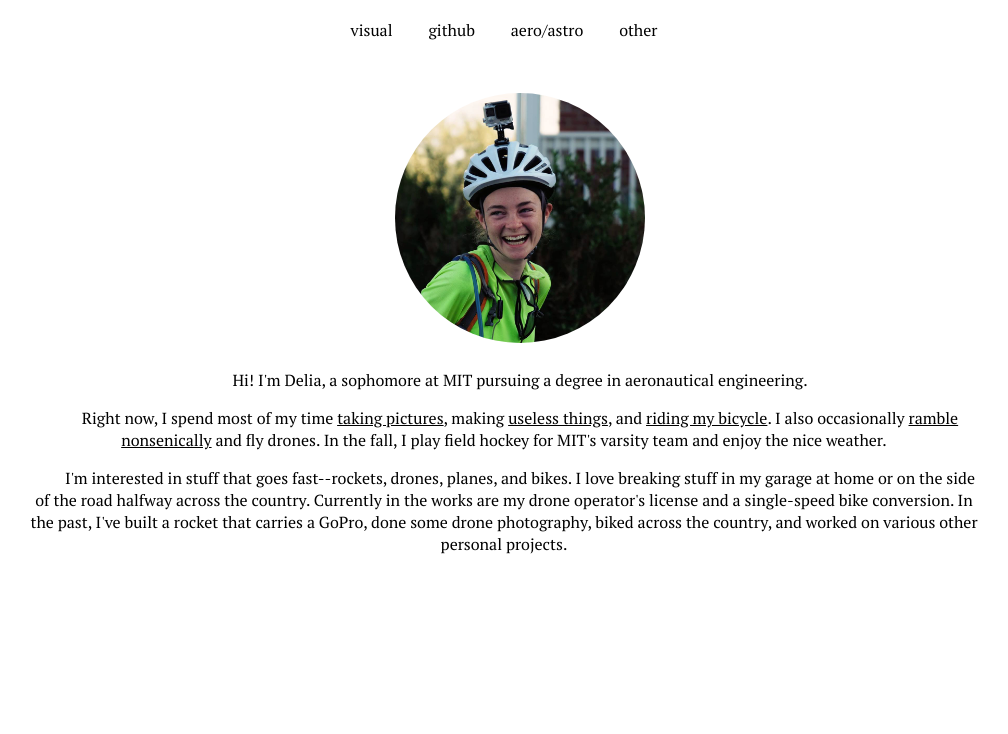
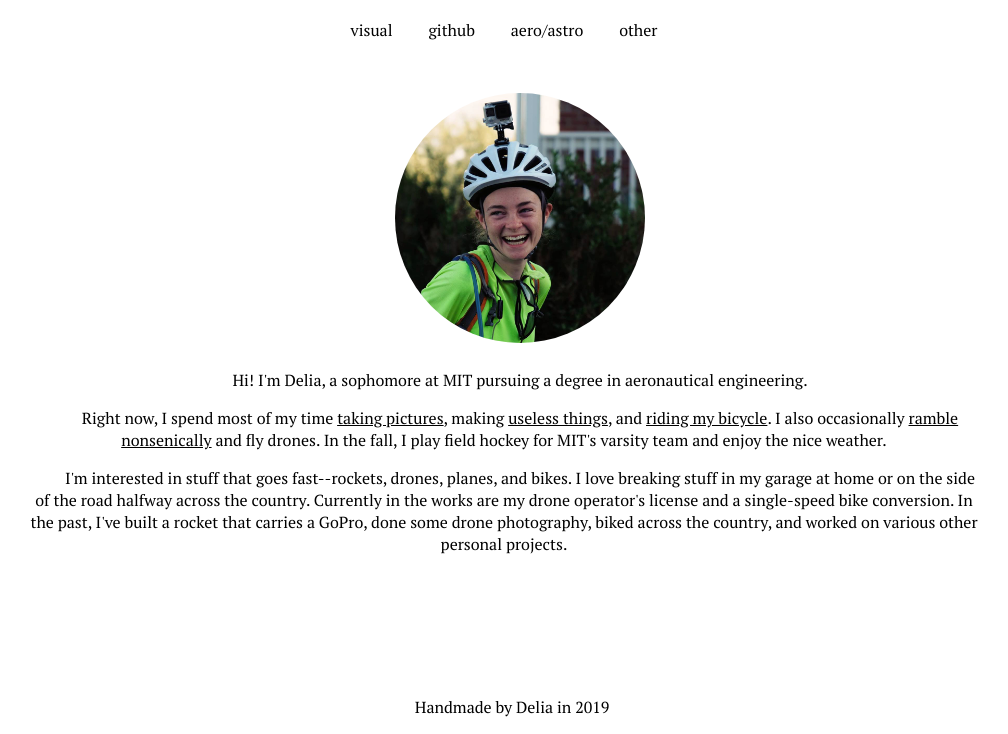
Before and after one commit to deliastephens/deliastephens-website-archive, a website: page index.html in a window 1280 px wide. Shown: the part 66-800 px from the top of the page, without its empty margins (136-1144 px from the left). Drawn offline with Linux system fonts and the light colour scheme.

Commit message:
Footer
Added footer to all pages.

```diff
--- a/css/styles.css
+++ b/css/styles.css
@@ -38,6 +38,13 @@ p.single {
 }
 
 
+#footer {
+  position: absolute;
+  bottom: 0;
+  text-align: center;
+  margin: auto;
+  width: 100%;
+}
 
 /* project descriptions */
 .header-img {
--- a/index.html
+++ b/index.html
@@ -45,5 +45,8 @@
         I'm interested in stuff that goes fast--rockets, drones, planes, and bikes. I love breaking stuff in my garage at home or on the side of the road halfway across the country. Currently in the works are my drone operator's license and a single-speed bike conversion. In the past, I've built a rocket that carries a GoPro, done some drone photography, biked across the country, and worked on various other personal projects.
       </p>
     </div>
+    <div id="footer">
+      <p>Handmade by Delia in 2019</p>
+    </div>
   </body>
 </html>
```
Also changed, not shown: aero.html (+3 -0 lines), cameroc.html (+3 -0 lines), notes.html (+3 -0 lines), projects.html (+3 -0 lines), technical.html (+3 -0 lines), visual.html (+3 -0 lines), wexas.html (+3 -0 lines).
